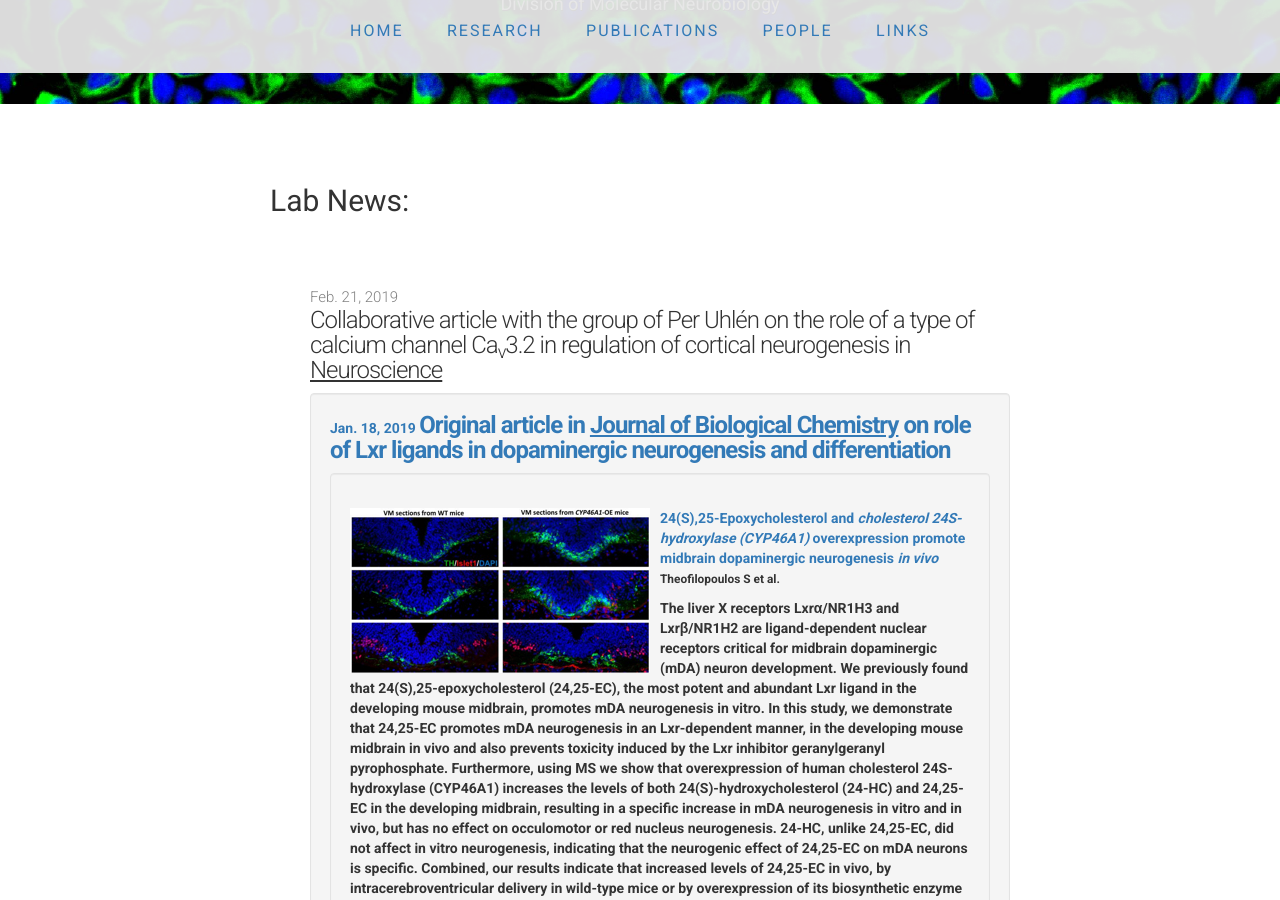
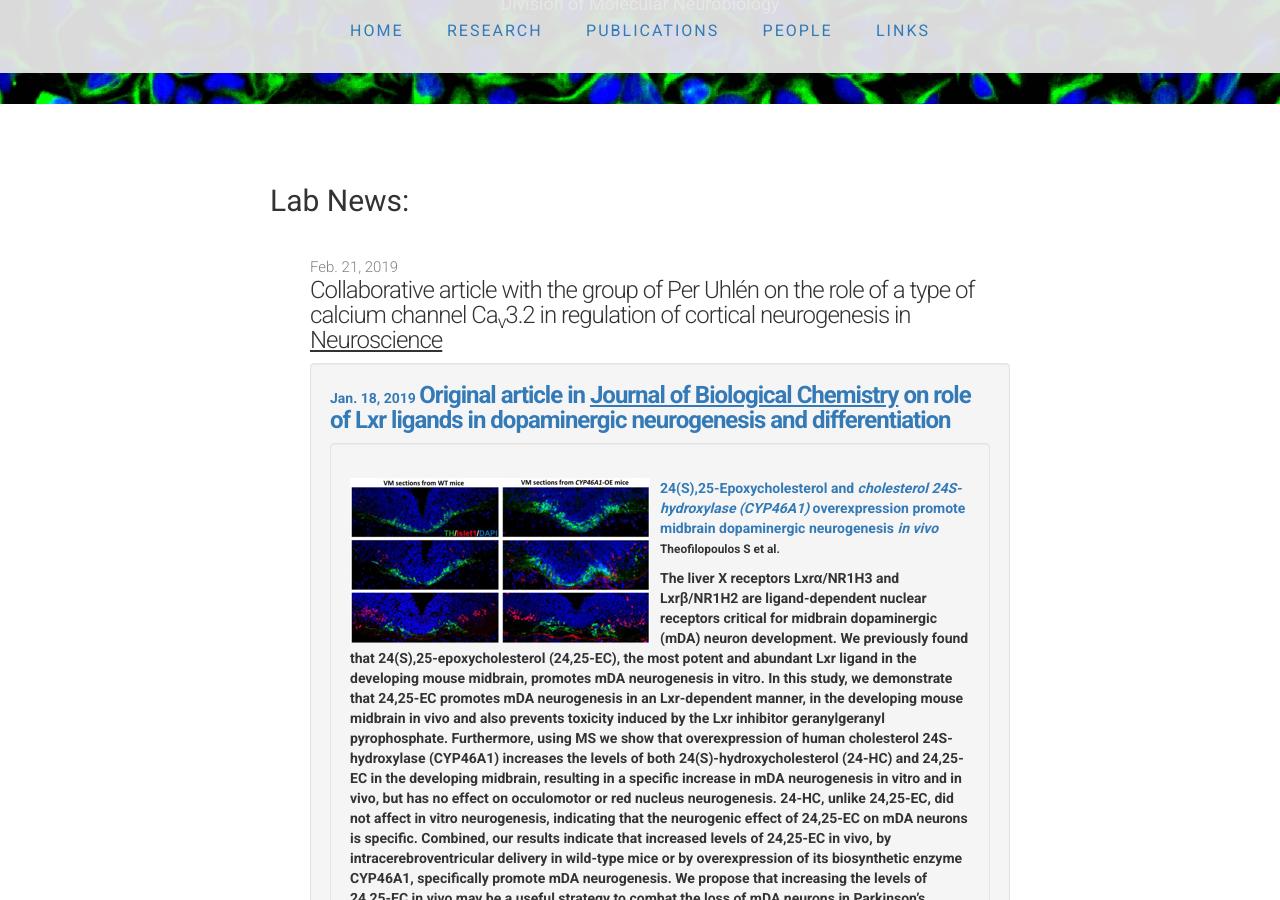
Before and after one commit to ArenasLab/arenaslab.github.io, a Jekyll site: the page index.html, which Jekyll copies as it is, in a window 1280 px wide and 900 px high, scrolled down 366 px. Built offline with Jekyll 4.4.1, drawn with Linux system fonts in a browser that asks for light colours; comment, search, counter and statistics services are not loaded.

Commit message:
Update index.html

```diff
--- a/index.html
+++ b/index.html
@@ -101,8 +101,6 @@
 
 :END TEMPLATE -->
 
-		<p>&nbsp;</p>
-
 	<li>
           <span class="post-date">Feb. 21, 2019</span>
           <span class="post-link">Collaborative article with the group of Per Uhlén on the role of a type of calcium channel Ca<sub>v</sub>3.2 in regulation of cortical neurogenesis in <u>Neuroscience</u></span>
@@ -115,7 +113,7 @@
             </div>
           </li>
         </div>
-
+	<p>&nbsp;</p>
 
 	<li>
           <span class="post-date">Jan. 18, 2019</span>
```
